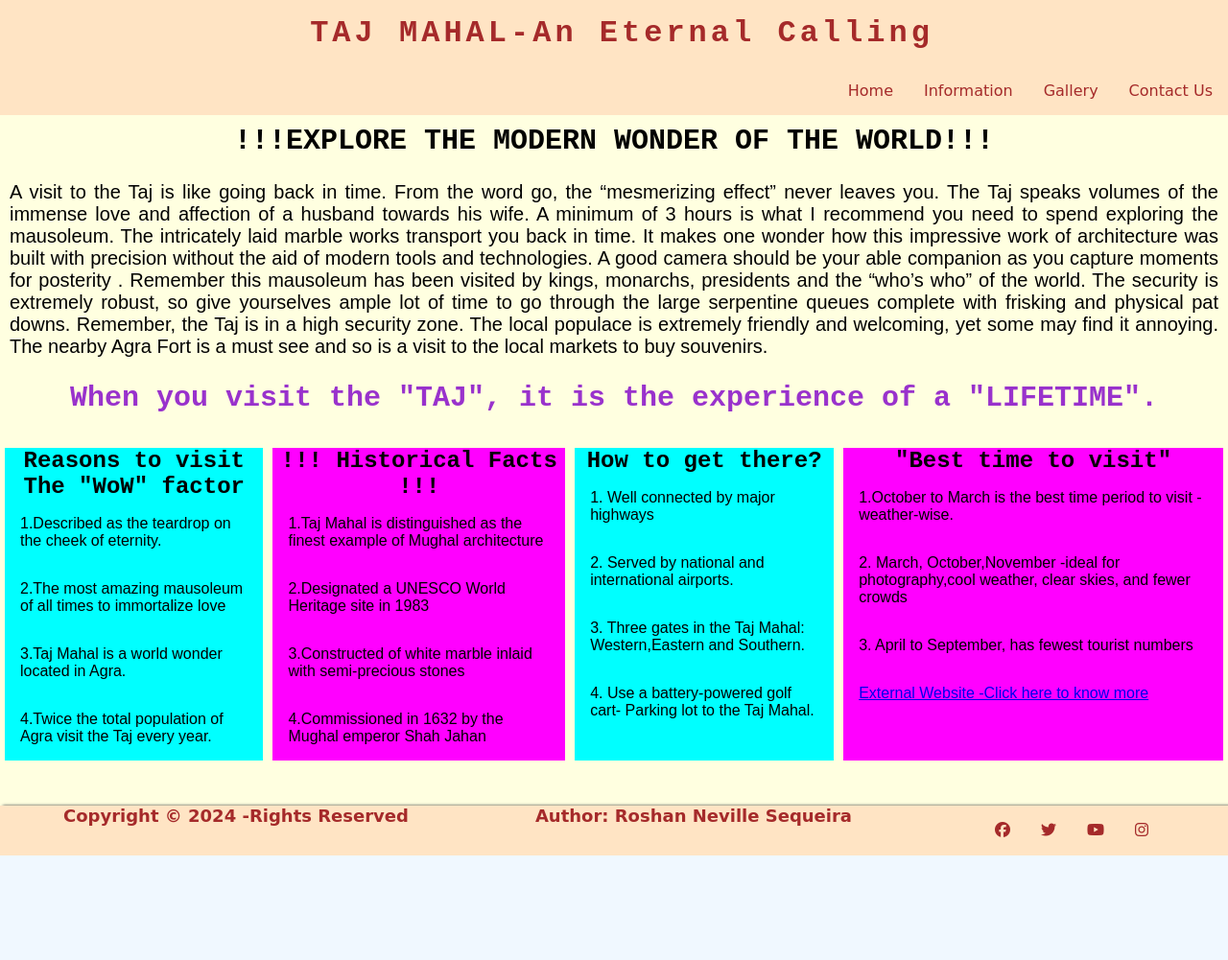
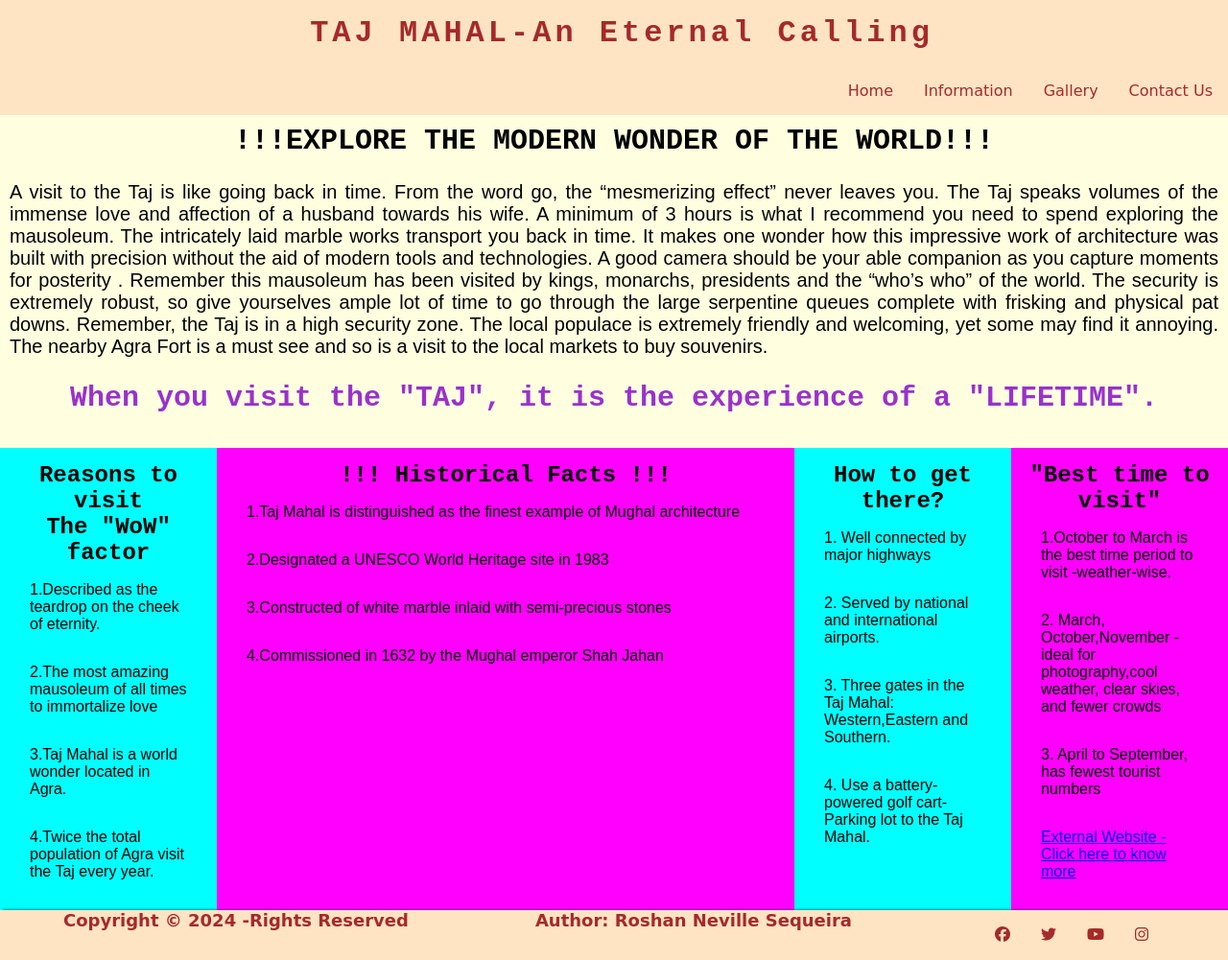
Before and after one commit to Bobrac3023/Secureworkspace, a plain HTML site: page information.html in a window 1280 px wide. Shown: the whole page at 96% size. Before the commit the page ends 892 px from the top, so only its background shows below. Drawn offline with Linux system fonts and the light colour scheme.

Commit message:
restyling information page with flex propoerties

```diff
--- a/assets/css/style.css
+++ b/assets/css/style.css
@@ -32,6 +32,7 @@ header {
     background: bisque;
     /* add a box shadow to seperate header from body element*/
     box-shadow: 0 2px 2px black;
+
 }
 
 header a {
@@ -71,7 +72,7 @@ h1 {
     padding: 1em;
     color: brown;
     font: bolder;
-    font-family:cursive;
+    font-family: cursive;
 }
 
 .headernavigation a:hover {
@@ -83,7 +84,7 @@ h1 {
 /* this section is to make Main element take up surplus space and push footer down*/
 main {
     flex: 1 0 auto;
-    margin-top:auto;
+    margin-top: auto;
 }
 
 
@@ -92,11 +93,9 @@ main {
     width: 100%;
     height: 600px;
     background: url("../favicon/Taj\ Mahal\ Long\ Shot\ \ 1.jpg") no-repeat center center/cover;
-     position: relative;
+    position: relative;
 }
-.covertext{
 
-}
 
 /* This section is for Gallery page*/
 .gallerymasonry img {
@@ -110,6 +109,7 @@ main {
     /* remove automatic line height of text-eliminates white space between photos*/
     line-height: 0;
 }
+
 /* This section is for FOOTER STYLING */
 .footer {
     display: flex;
@@ -121,7 +121,7 @@ main {
 
 /* this style is applied to h2 header inside footer element- for copyyright*/
 .footerh1 {
-    display:flex;
+    display: flex;
     padding: 0px;
     border-width: 3px;
     margin: 0px;
@@ -139,7 +139,7 @@ main {
     margin: 0px;
     color: brown;
     font: bolder;
-    font-size:large;
+    font-size: large;
     font-family: cursive;
 }
 
@@ -204,30 +204,43 @@ main {
 
 .section1 {
     display: flex;
-    justify-content: space-evenly;
-    gap: 10px;
-    margin-top: 5px;
-    margin-bottom: 5px;
-    margin-left: 5px;
-    margin-right: 5px;
-    align-items: stretch;
+    flex-wrap: wrap;
+    #justify-content: space-evenly;
+    #gap: 10px;
+    #margin-top: 5px;
+    #margin-bottom: 5px;
+    #margin-left: 5px;
+    #margin-right: 5px;
+    #align-items: stretch;
 
 }
 
 .mainstyling1 {
     background-color: aqua;
+    flex-grow: 1;
+    flex-basis: 200px;
+    padding: 15px;
 }
 
 .mainstyling2 {
     background-color: magenta;
+    flex-grow: 1;
+    flex-shrink: 200px;
+    padding: 15px;
 }
 
 .mainstyling3 {
     background-color: aqua;
+    flex-grow: 1;
+    flex-basis: 200px;
+    padding: 15px;
 }
 
 .mainstyling4 {
     background-color: magenta;
+    flex-grow: 1;
+    flex-basis: 200px;
+    padding: 15px;
 }
 
 .header2style {
@@ -258,10 +271,12 @@ main {
     font-family: 'Courier New', Courier, monospace;
 }
 
-    /* Media Query for Laptops and Desktops (992 px and up) */
-    @media screen and (min-width:992px) {
-        /* This media query is for "Gallery" Page*/
-        .gallerymasonry {
-            column-count: 3;}
+/* Media Query for Laptops and Desktops (992 px and up) */
+@media screen and (min-width:992px) {
 
+    /* This media query is for "Gallery" Page*/
+    .gallerymasonry {
+        column-count: 4;
     }
+
+}
```
Also changed, not shown: index.html (+9 -9 lines).
